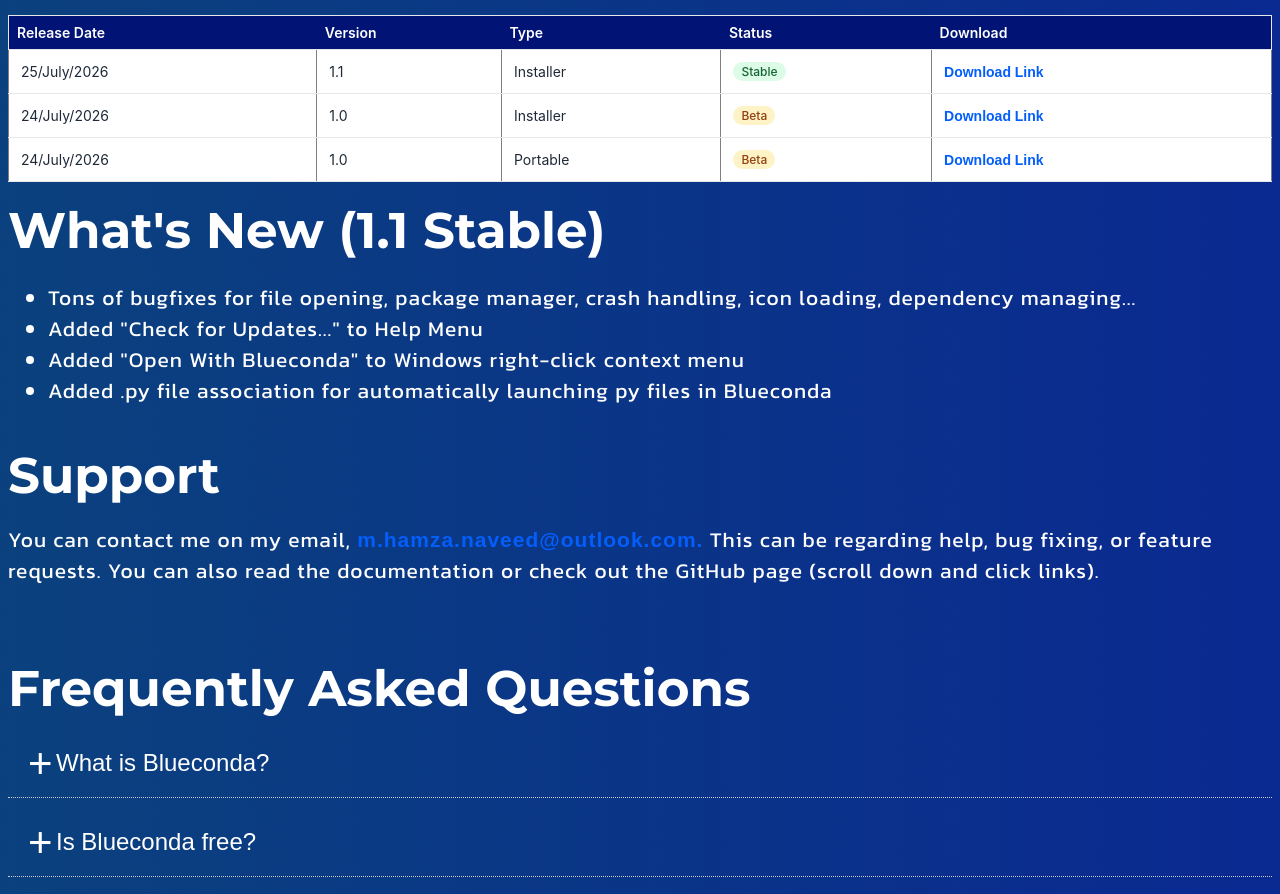
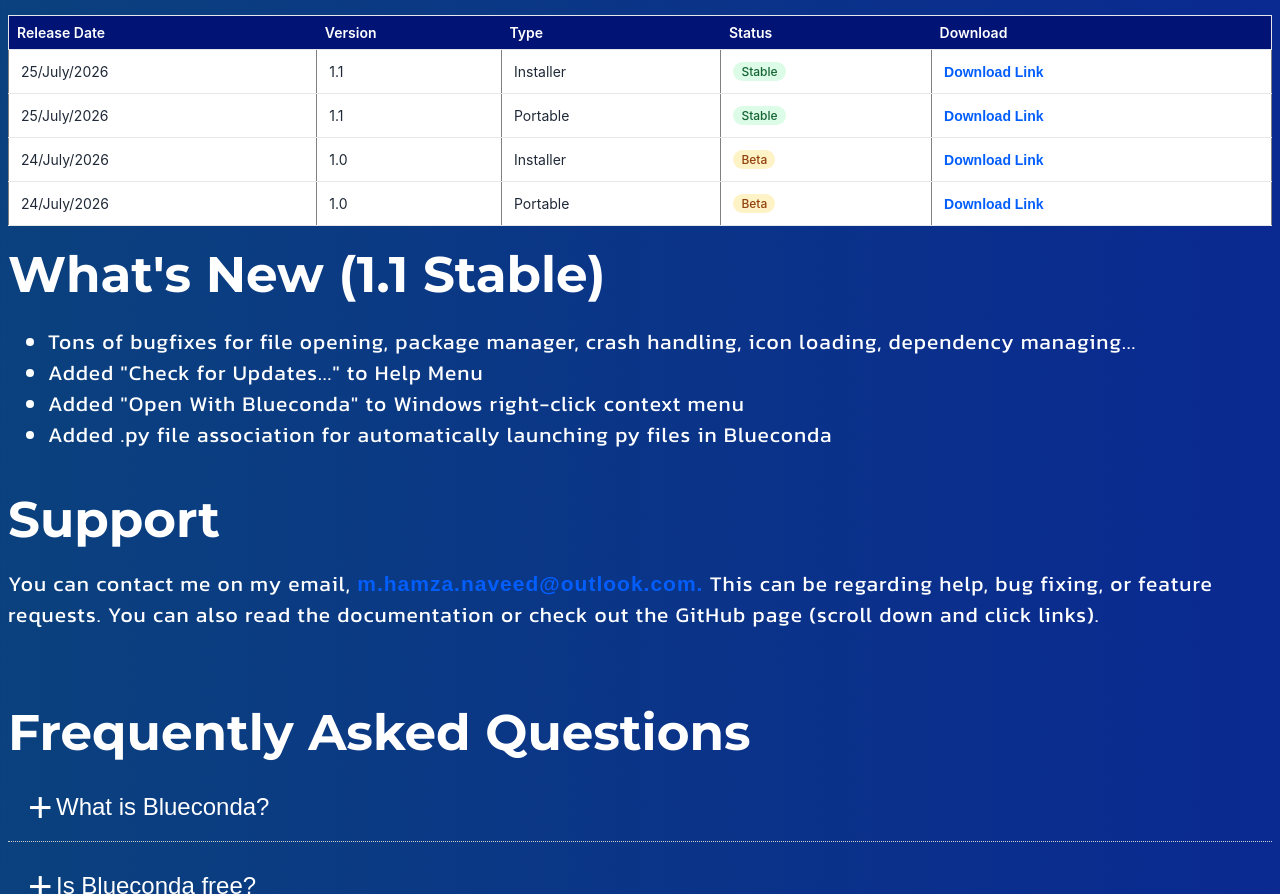
Before and after one commit to hntechsoftware/Blueconda, a plain HTML site: page index.html in a window 1280 px wide. Shown: the part 2807-3701 px from the top of the page. Drawn offline with Linux system fonts and the light colour scheme; a web font is replaced by a local one.

Commit message:
Add portable version release information to index.html

```diff
--- a/index.html
+++ b/index.html
@@ -212,6 +212,13 @@
       <td><a href="https://github.com/hntechsoftware/Blueconda-Editor/releases/download/v1.1-stable/BluecondaInstaller1.1Stable.exe">Download Link</a></td>
     </tr>
 
+    <tr>
+      <td>25/July/2026</td>
+      <td>1.1</td>
+      <td>Portable</td>
+      <td><span class="status     stable">Stable</span></td>
+      <td><a href="https://github.com/hntechsoftware/Blueconda-Editor/releases/download/v1.1-stable/Blueconda1.1Portable.zip">Download Link</a></td>
+    </tr>
 
     <tr>
       <td>24/July/2026</td>
```
